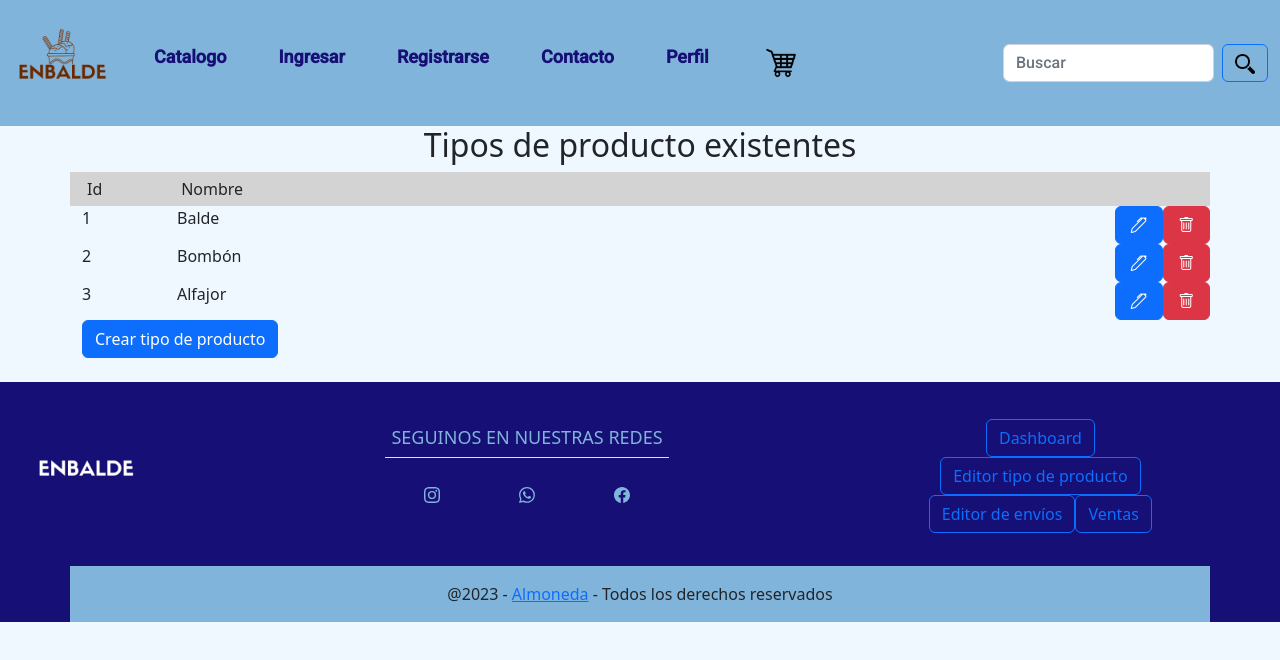
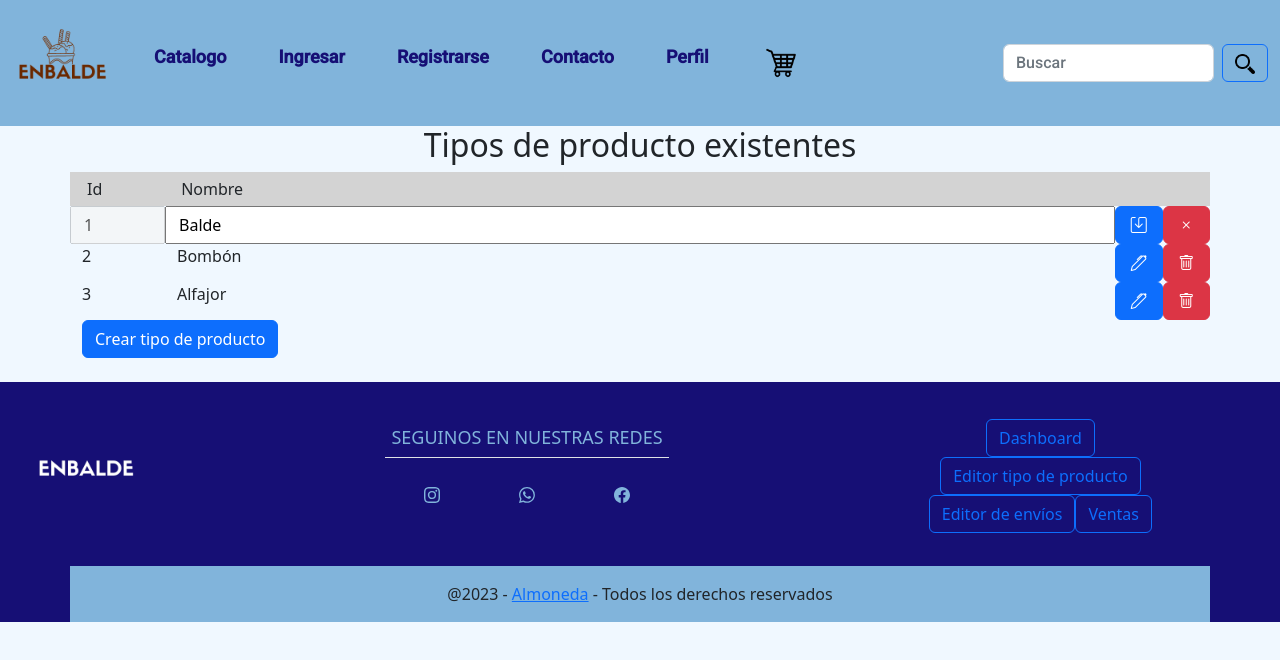
Before and after one commit to NataliaAlvarezIspc/proyecto-ispc-ecommerce, an Angular app in the folder front-end/enbalde/: page /tipo-producto in a window 1280 px wide. Both pictures are taken after a click on the button 1138 px from the left and 225 px from the top of the page. Shown: the top 660 px of the page. Built offline with nearby package versions, Linux system fonts and the light colour scheme.

Commit message:
agregar edicion tipo producto

```diff
--- /dev/null
+++ b/front-end/enbalde/src/app/pages/item-tipo-producto/item-tipo-producto.component.html
@@ -0,0 +1,20 @@
+<div *ngIf="editando?.id != tipoProducto.id" class="row">
+  <div class="col-2 col-sm-2 col-md-1 col-lg-1 col-xl-1">{{tipoProducto.id}}</div>
+  <div class="col-7 col-sm-8 col-md-9 col-lg-9 col-xl-10">{{tipoProducto.nombre}}</div>
+  <div class="col-3 col-sm-2 col-md-2 col-lg-2 col-xl-1">
+    <div class="row">
+      <button type="button" class="col btn btn-primary" (click)="editar(tipoProducto)"><i class="bi bi-pen"></i></button>
+      <button type="button" class="col btn btn-danger" (click)="borrar(tipoProducto)"><i class="bi bi-trash"></i></button>
+    </div>
+  </div>
+</div>
+<form *ngIf="editando?.id == tipoProducto.id" class="row" [formGroup]="editarItemTipoProductoForm">
+  <input class="col-2 col-sm-2 col-md-1 col-lg-1 col-xl-1" type="number" disabled value="{{tipoProducto.id}}">
+  <input type="text" class="col-7 col-sm-8 col-md-9 col-lg-9 col-xl-10" value="{{tipoProducto.nombre}}">
+  <div class="col-3 col-sm-2 col-md-2 col-lg-2 col-xl-1">
+    <div class="row">
+      <button type="button" class="col btn btn-primary" [disabled]="!editarItemTipoProductoForm.valid" (click)="grabar(tipoProducto, editarItemTipoProductoForm.value)"><i class="bi bi-save"></i></button>
+      <button type="button" class="col btn btn-danger" (click)="cancelar(tipoProducto)"><i class="bi bi-x"></i></button>
+    </div>
+  </div>
+</form>
--- /dev/null
+++ b/front-end/enbalde/src/app/pages/item-tipo-producto/item-tipo-producto.component.ts
@@ -0,0 +1,51 @@
+import { Component, Input } from '@angular/core';
+import { FormBuilder, FormGroup, Validators } from '@angular/forms';
+import { TipoProducto, TipoProductoClass } from '../producto/modelo/modelo.tipoProducto';
+import { ProductosService } from 'src/app/productos.service';
+
+@Component({
+  selector: 'app-item-tipo-producto',
+  templateUrl: './item-tipo-producto.component.html',
+  styleUrls: ['./item-tipo-producto.component.css']
+})
+
+export class ItemTipoProductoComponent {
+  editarItemTipoProductoForm!: FormGroup;
+  editando: TipoProducto
+
+  constructor(private formBuilder: FormBuilder, private productosService: ProductosService) {
+    this.editando = TipoProductoClass.Nulo;
+  }
+
+  ngOnInit(): void {
+    this.editarItemTipoProductoForm = this.formBuilder.group({
+      nuevoNombre: ["", [Validators.minLength(1), Validators.maxLength(40)]]
+    })
+  }
+
+  @Input() tipoProducto: TipoProducto = TipoProductoClass.Nulo;
+
+  editar(tipoProducto: TipoProducto) {
+    this.editando = tipoProducto;
+  }
+
+  borrar(tipoProducto: TipoProducto) {
+    if (this.productosService.borrarTipo(tipoProducto)) {
+      alert(`Borrando ${tipoProducto.nombre}`);
+    }
+    else {
+      alert(`Error eliminando ${tipoProducto.nombre}`);
+    }
+  }
+
+  grabar(tipoProducto: TipoProducto, value: any) {
+    if (this.productosService.modificarTipo(tipoProducto, value.nuevoNombre)) {
+    }
+
+    this.editando = TipoProductoClass.Nulo;
+  }
+
+  cancelar(tipoProducto: TipoProducto) {
+    this.editando = TipoProductoClass.Nulo;
+  }
+}
--- a/front-end/enbalde/src/app/pages/pages.module.ts
+++ b/front-end/enbalde/src/app/pages/pages.module.ts
@@ -16,6 +16,7 @@ import { AbmEnviosComponent } from './abm-envios/abm-envios.component';
 import { CarritoComponent } from './carrito/carrito.component';
 import { VentasComponent } from './ventas/ventas.component';
 import { PerfilComponent } from './perfil/perfil.component';
+import { ItemTipoProductoComponent } from './item-tipo-producto/item-tipo-producto.component';
 
 @NgModule({
   declarations: [
@@ -32,7 +33,8 @@ import { PerfilComponent } from './perfil/perfil.component';
     TipoProductoComponent,
     AbmEnviosComponent,
     VentasComponent,
-    PerfilComponent
+    PerfilComponent,
+    ItemTipoProductoComponent
   ],
   imports: [
     CommonModule,
--- a/front-end/enbalde/src/app/pages/producto/modelo/modelo.tipoProducto.ts
+++ b/front-end/enbalde/src/app/pages/producto/modelo/modelo.tipoProducto.ts
@@ -11,4 +11,6 @@ export class TipoProductoClass implements TipoProducto {
 
   id: number;
   nombre: string;
+
+  static Nulo: TipoProducto = new TipoProductoClass(-1, "Tipo Nulo");
 }
--- a/front-end/enbalde/src/app/pages/tipo-producto/tipo-producto.component.html
+++ b/front-end/enbalde/src/app/pages/tipo-producto/tipo-producto.component.html
@@ -8,14 +8,7 @@
           <div class="col-10 col-lg-6 col-md-6 col-xl-6">Nombre</div>
         </div>
         <div class="row" *ngFor="let tipoProducto of tipoProductos">
-          <div class="col-2 col-sm-2 col-md-1 col-lg-1 col-xl-1">{{tipoProducto.id}}</div>
-          <div class="col-7 col-sm-8 col-md-9 col-lg-9 col-xl-10">{{tipoProducto.nombre}}</div>
-          <div class="col-3 col-sm-2 col-md-2 col-lg-2 col-xl-1">
-            <div class="row">
-              <button type="button" class="col btn btn-primary" (click)="editar(tipoProducto)"><i class="bi bi-pen"></i></button>
-              <button type="button" class="col btn btn-danger" (click)="borrar(tipoProducto)"><i class="bi bi-trash"></i></button>
-            </div>
-          </div>
+          <app-item-tipo-producto [tipoProducto]="tipoProducto"></app-item-tipo-producto>
         </div>
       </div>
     </div>
```
Also changed, not shown: front-end/enbalde/src/app/pages/item-tipo-producto/item-tipo-producto.component.css (added), 1 other file (tests, documents, lock files or other folders).
